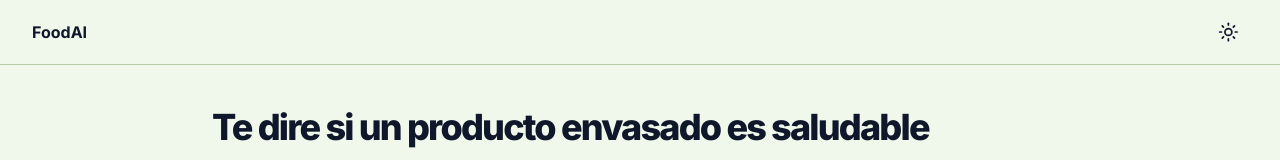
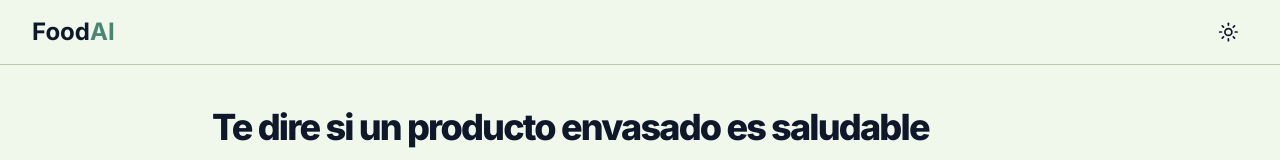
Before and after one commit to Guilleo03/web3, a Next.js app: page / in a window 1280 px wide. Shown: the top 160 px of the page. Built offline with nearby package versions, Linux system fonts and the light colour scheme; no server answers.

Commit message:
chore: small fixes

```diff
--- a/app/actions/ai.ts
+++ b/app/actions/ai.ts
@@ -7,7 +7,7 @@ const google = createGoogleGenerativeAI({
   apiKey: process.env.GEMINI_API_KEY,
 });
 
-export async function testAI(base64: string) {
+export async function readImage(base64: string) {
   const imageData = base64.split(",")[1];
 
   const { text } = await generateText({
@@ -23,6 +23,5 @@ export async function testAI(base64: string) {
     ],
   });
 
-  console.log(text.toString());
   return text.toString();
 }
--- a/app/layout.tsx
+++ b/app/layout.tsx
@@ -40,7 +40,7 @@ export default function RootLayout({ children }: RootLayoutProps) {
             fontSans.variable
           )}
         >
-          <ThemeProvider attribute="class" defaultTheme="system" enableSystem>
+          <ThemeProvider attribute="class" defaultTheme="light" enableSystem>
             <div className="relative flex min-h-screen flex-col">
               <SiteHeader />
               <div className="flex-1">{children}</div>
--- a/components/actions.tsx
+++ b/components/actions.tsx
@@ -1,7 +1,7 @@
 "use client";
 
 import { Button } from "./ui/button";
-import { testAI } from "@/app/actions/ai";
+import { readImage } from "@/app/actions/ai";
 import { getBase64FromFile } from "@/utils/common";
 import { useStore } from "@/utils/store";
 import { Sparkles, Trash } from "lucide-react";
@@ -11,7 +11,7 @@ const Actions = () => {
 
   const requestInfo = async () => {
     const base64 = await getBase64FromFile(image as File);
-    const result = await testAI(base64);
+    const result = await readImage(base64);
     console.log(result);
   };
 
--- a/components/main-nav.tsx
+++ b/components/main-nav.tsx
@@ -1,13 +1,13 @@
-import Link from "next/link"
-
-import { siteConfig } from "@/config/site"
+import Link from "next/link";
 
 export function MainNav() {
   return (
     <div className="flex gap-6 md:gap-10">
       <Link href="/" className="flex items-center space-x-2">
-        <span className="inline-block font-bold">{siteConfig.name}</span>
+        <span className="inline-block font-bold text-2xl">
+          Food<span className="text-primary">AI</span>
+        </span>
       </Link>
     </div>
-  )
+  );
 }
--- a/components/theme-toggle.tsx
+++ b/components/theme-toggle.tsx
@@ -1,23 +1,23 @@
-"use client"
+"use client";
 
-import * as React from "react"
-import { Moon, Sun } from "lucide-react"
-import { useTheme } from "next-themes"
-
-import { Button } from "@/components/ui/button"
+import { Button } from "@/components/ui/button";
+import { Moon, Sun } from "lucide-react";
+import { useTheme } from "next-themes";
+import * as React from "react";
 
 export function ThemeToggle() {
-  const { setTheme, theme } = useTheme()
+  const { setTheme, theme } = useTheme();
 
   return (
     <Button
       variant="ghost"
       size="icon"
+      className="hover:bg-transparent"
       onClick={() => setTheme(theme === "light" ? "dark" : "light")}
     >
       <Sun className="h-[1.5rem] w-[1.3rem] dark:hidden" />
       <Moon className="hidden h-5 w-5 dark:block" />
       <span className="sr-only">Toggle theme</span>
     </Button>
-  )
+  );
 }
--- a/config/site.ts
+++ b/config/site.ts
@@ -1,4 +1,4 @@
-export type SiteConfig = typeof siteConfig
+export type SiteConfig = typeof siteConfig;
 
 export const siteConfig = {
   name: "FoodAI",
@@ -12,4 +12,4 @@ export const siteConfig = {
   links: {
     linkedin: "https://www.linkedin.com/in/guillermo-otegui/",
   },
-}
+};
```
